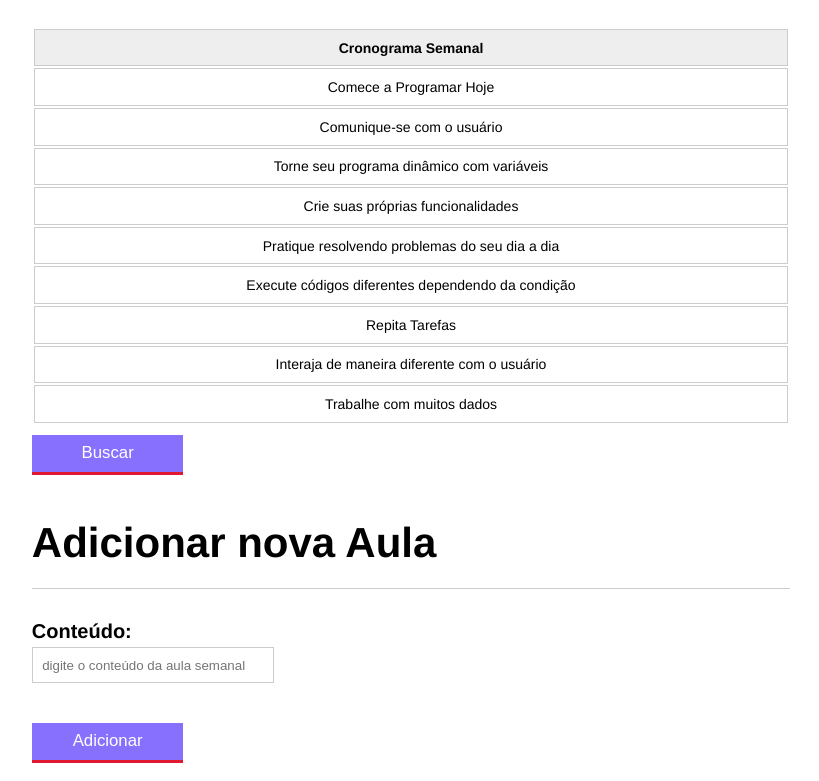
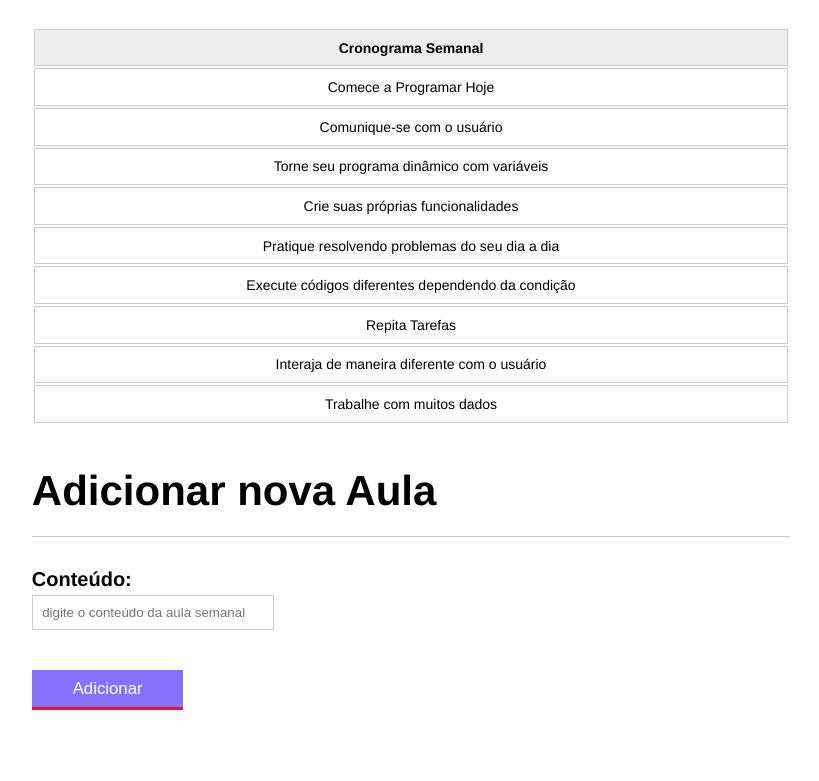
Before and after one commit to brunaribeiro89/ProjetoCloudGirls, a plain HTML site: page Aulas/aula1.html in a window 1280 px wide. Shown: the part 470-1251 px from the top of the page, without its empty margins (229-1048 px from the left). After the commit the page ends 1198 px from the top, so only its background shows below. Drawn offline with Linux system fonts and the light colour scheme.

Commit message:
Update aula1.html
retirada do button com o campo de Busca.

```diff
--- a/Aulas/aula1.html
+++ b/Aulas/aula1.html
@@ -70,7 +70,7 @@
 
                 </tbody>
             </table>
-            <button id="buscar-conteudo" class="botao bto-principal">Buscar</button>	<span id="erro-ajax" class="invisivel">Erro ao buscar Cronograma</span>
+
         </section>
     </main>
 
```
